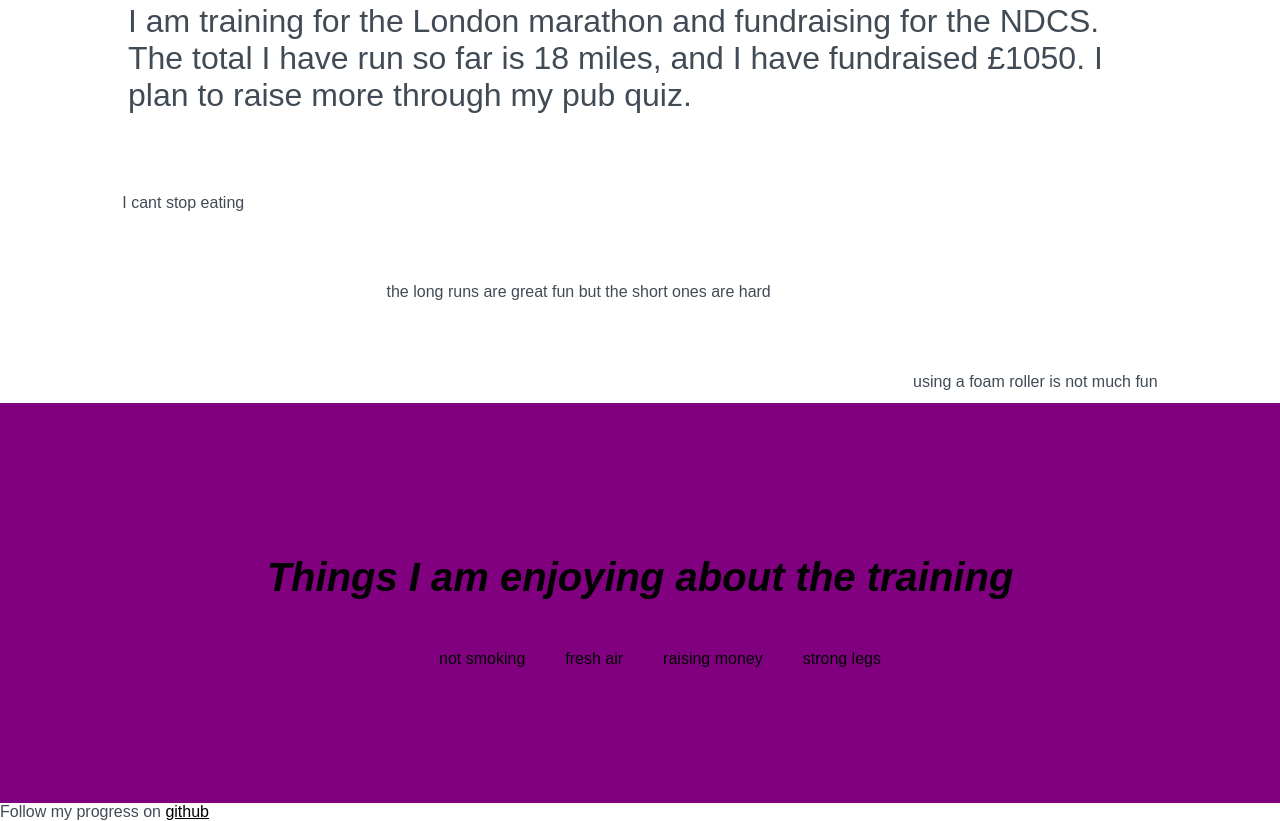
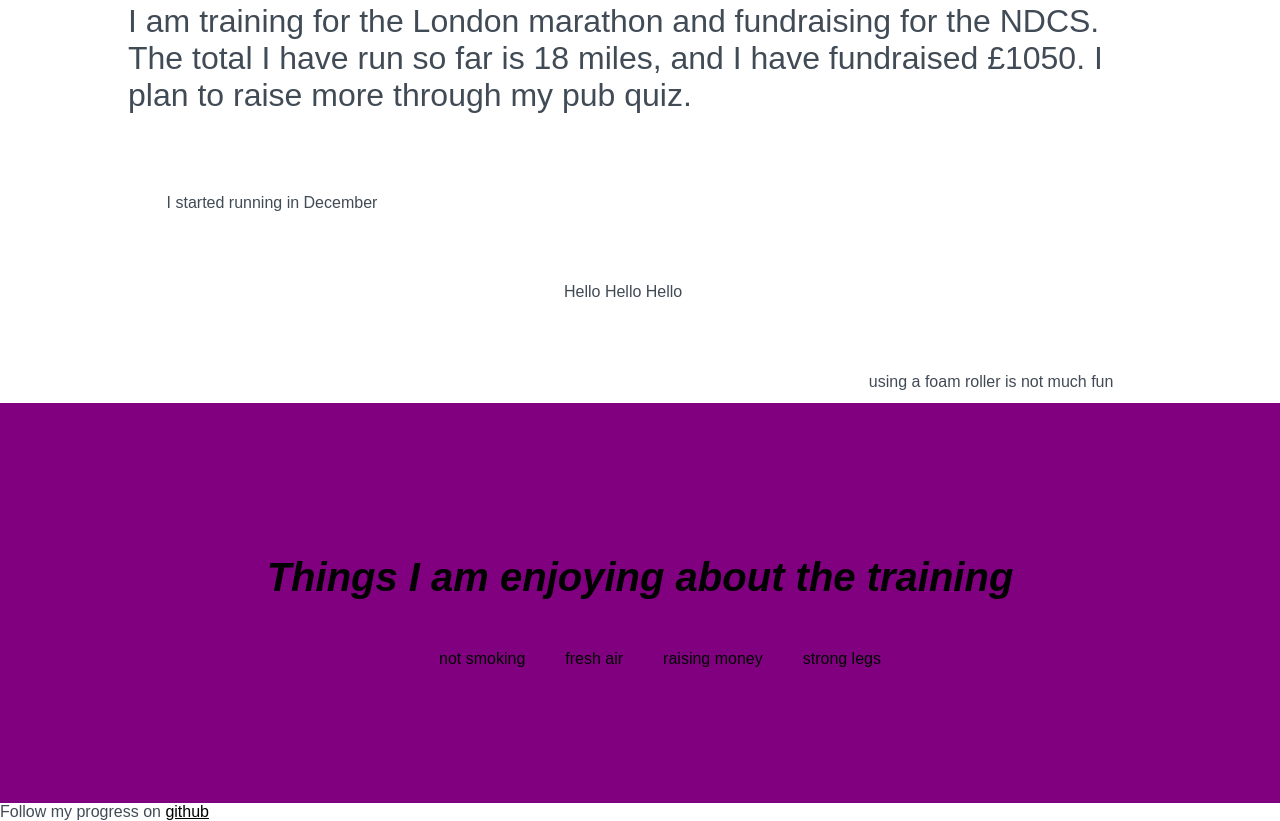
Before and after one commit to carolinechalk/beginners-week-one-master, a plain HTML site: page index.html in a window 1280 px wide. Shown: the part 744-1565 px from the top of the page. Drawn offline with Linux system fonts and the light colour scheme.

Commit message:
Hello Change
jwer

```diff
--- a/index.html
+++ b/index.html
@@ -17,8 +17,8 @@
     The total I have run so far is 18 miles, and I have fundraised £1050. I plan to raise more through my pub quiz.
     </p>
     <ol>
-      <li>  I cant stop eating </li>
-      <li id="lower">  the long runs are great fun but the short ones are hard </li>
+      <li>  I started running in December </li>
+      <li id="lower">  Hello Hello Hello </li>
       <li id="lowest"> using a foam roller is not much fun </li>
     </ol>
   </div>
```
